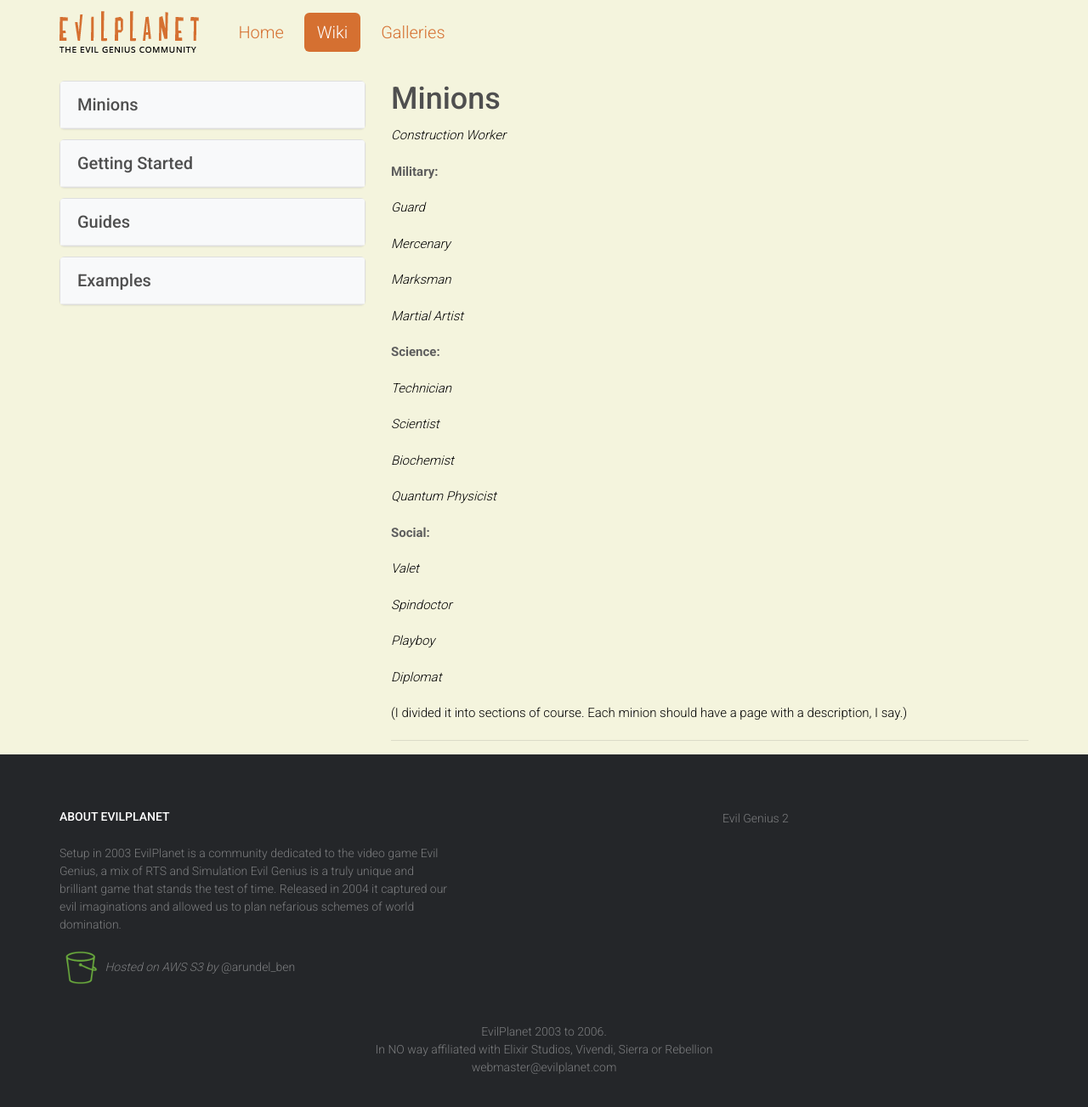
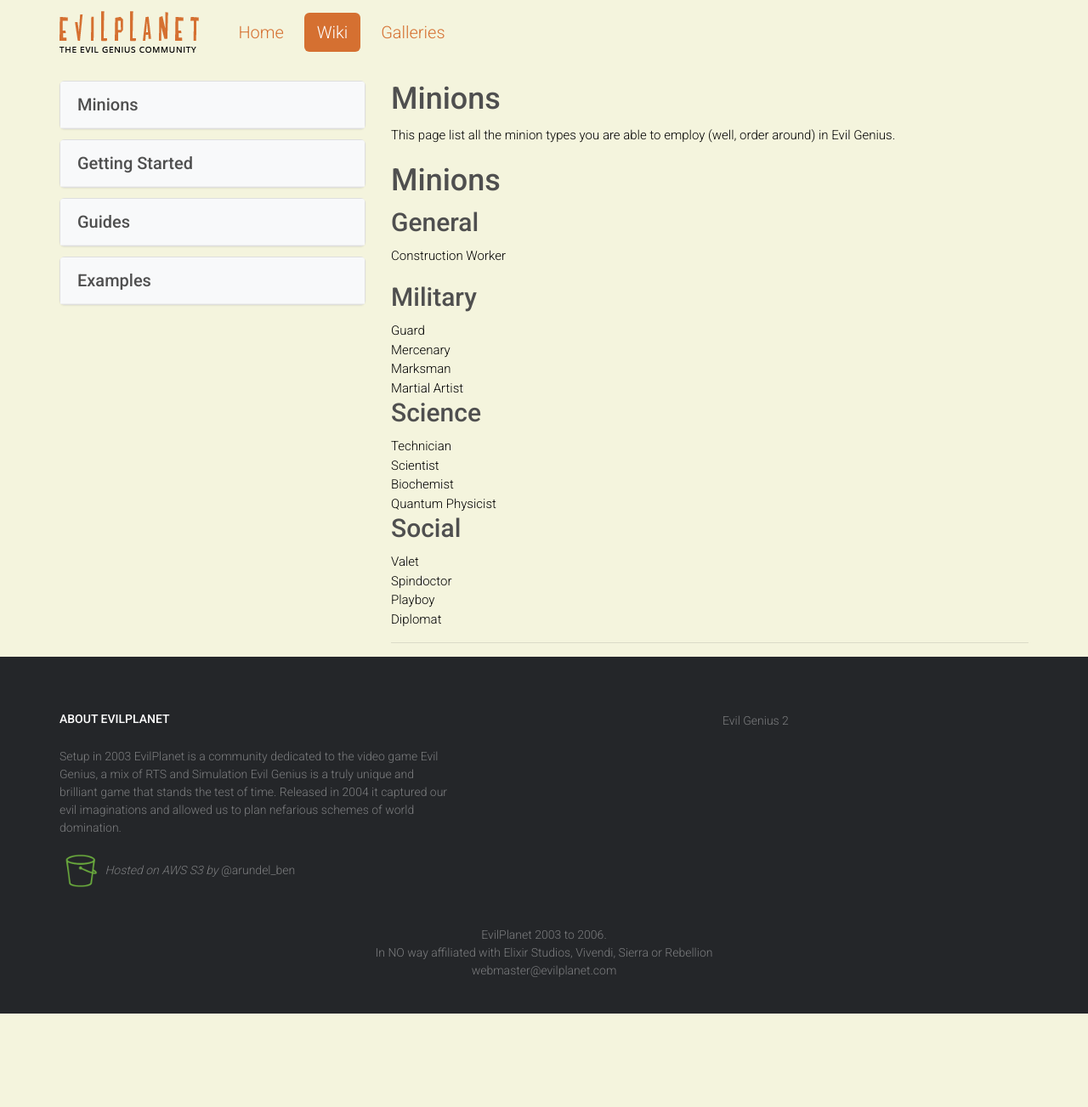
Before and after one commit to barundel/wiki.evilplanet.com, a Jekyll site: the page built from wiki/Minions.md, in a window 1280 px wide and 1307 px high. Shown: the top 1303 px of the window at 85% size. Built offline with Jekyll 4.4.1, drawn with Linux system fonts in a browser that asks for light colours; comment, search, counter and statistics services are not loaded.

Commit message:
Change to wiki page

```diff
--- a/wiki/Minions.md
+++ b/wiki/Minions.md
@@ -2,39 +2,41 @@
 title: Minions
 permalink: wiki/Minions/
 layout: wiki
+tags:
+ - Characters
 ---
 
-*Construction Worker*
+This page list all the minion types you are able to employ (well, order
+around) in [Evil Genius](/wiki/Evil_Genius "wikilink").
 
-**Military:**
+Minions
+=======
 
-*Guard*
+General
+-------
 
-*Mercenary*
+[Construction Worker](/wiki/Construction_Worker "wikilink")
 
-*Marksman*
+Military
+--------
 
-*Martial Artist*
+-   [Guard](/wiki/Guard "wikilink")
+-   [Mercenary](/wiki/Mercenary "wikilink")
+-   [Marksman](/wiki/Marksman "wikilink")
+-   [Martial Artist](/wiki/Martial_Artist "wikilink")
 
-**Science:**
+Science
+-------
 
-*Technician*
+-   [Technician](/wiki/Technician "wikilink")
+-   [Scientist](/wiki/Scientist "wikilink")
+-   [Biochemist](/wiki/Biochemist "wikilink")
+-   [Quantum Physicist](/wiki/Quantum_Physicist "wikilink")
 
-*Scientist*
+Social
+------
 
-*Biochemist*
-
-*Quantum Physicist*
-
-**Social:**
-
-*Valet*
-
-*Spindoctor*
-
-*Playboy*
-
-*Diplomat*
-
-(I divided it into sections of course. Each minion should have a page
-with a description, I say.)
+-   [Valet](/wiki/Valet "wikilink")
+-   [Spindoctor](/wiki/Spindoctor "wikilink")
+-   [Playboy](/wiki/Playboy "wikilink")
+-   [Diplomat](/wiki/Diplomat "wikilink")
```
Also changed, not shown: 1 other file.
